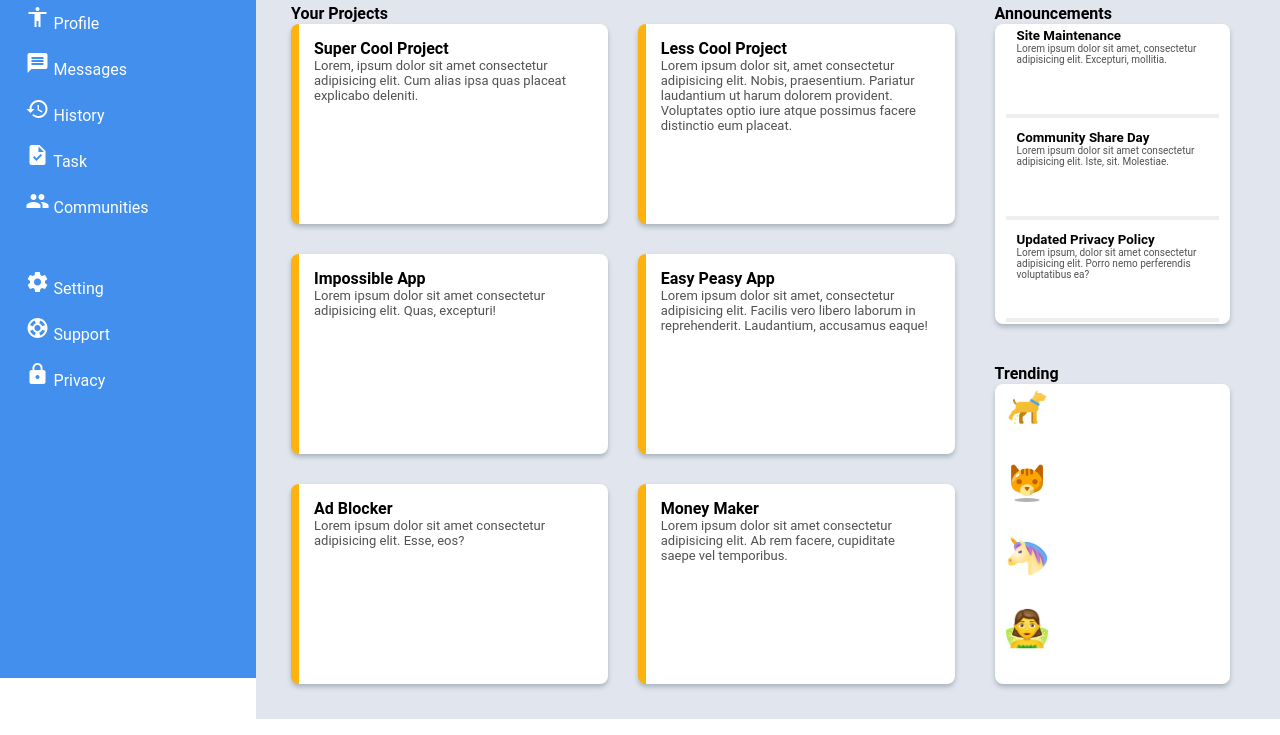
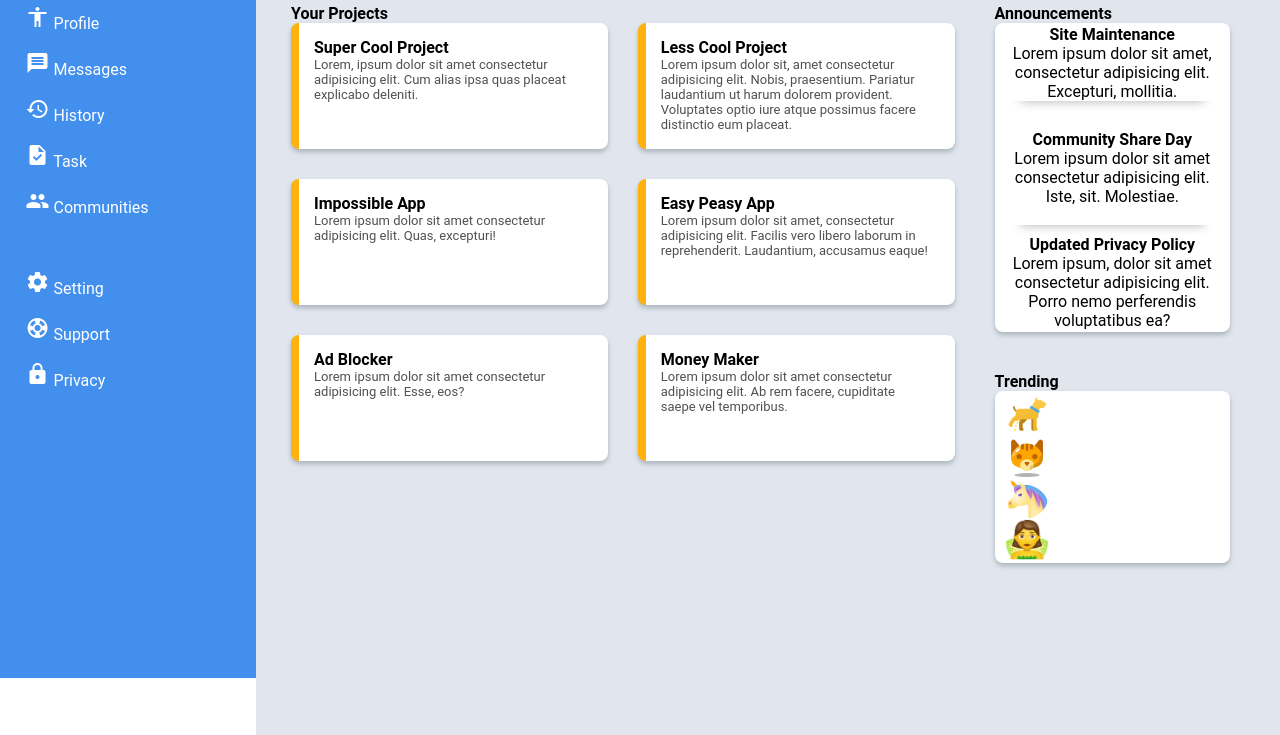
Before and after one commit to imprarthana/admindashboard, a plain HTML site: page index.html in a window 1280 px wide. Shown: the part 146-881 px from the top of the page. Drawn offline with Linux system fonts and the light colour scheme.

Commit message:
removed unnecessary div and added box shadow to grid "announcement"

```diff
--- a/css/style.css
+++ b/css/style.css
@@ -111,22 +111,16 @@ a {
 }
 
 #mainArticle {
-    height: 85vh;
+    /* height: 85vh; */
     background-color:rgb(225, 230, 238);
     display: grid;
-    grid-template-areas:".projects .grid2" ;
+    grid-template-areas:".grid1b .grid2" ;
     grid-template-columns: 5fr 2fr;
     padding: 30px 30px 35px 35px;
     grid-gap: 10px;
 }
 
-#projects{
-    display: grid;
-    grid-template-columns: 1fr;
-    grid-template-rows: 20px 1fr;
-}
-
-#grid1b{
+.yourprojects{
     display: grid;
     grid-template-columns: 1fr 1fr;
     grid-template-rows: 1fr 1fr 1fr;
@@ -134,17 +128,12 @@ a {
     color: black;
 }
 
-#grid1b >div {
+.yourprojects >div {
     background-color: white;
     border-radius: 8px;
     border-left: 8px solid #ffb005f6;
     box-shadow: 0 3px 5px rgb(171, 180, 187);
     padding: 15px 25px 17px 15px;
-}
-
-#grid1b .bold{
-    font-size: medium;
-    font-weight: bold;
 }
 
 #grid1b .text{
@@ -159,11 +148,6 @@ color: rgb(82, 80, 80);
     padding-left: 30px;
 }
 
-#grid2a{
-    display: grid;
-    grid-template-rows:20px 1fr;
-}
-
 #grid2a .boxB{
     display: grid;
     grid-template-rows: 1fr 1fr 1fr;
@@ -173,11 +157,6 @@ color: rgb(82, 80, 80);
     box-shadow: 0 3px 5px rgb(171, 180, 187);
     padding: 2px 11px 2px 11px;
     grid-gap: 10px;
-}
-
-#grid2b {
-    display:grid ;
-    grid-template-rows: 20px 1fr;
 }
 
 #grid2b .trendingContent{
@@ -195,21 +174,15 @@ color: rgb(82, 80, 80);
     border-radius: 8px;
     grid-gap: 10px;
     box-shadow: 0 3px 5px rgb(171, 180, 187);
-}
-
-#boxB .bold {
-    font-size: smaller;
-    font-weight: bold;
-}
+ }
 
 #boxB .text{
     font-size: x-small;
     color: rgb(82, 80, 80);
 }
+
 #box {
-    /* box-shadow: 0 3px 5px rgb(171, 180, 187); */
-    border-bottom: 4px inset;
-    padding: 2px 11px 2px 11px;
+    /* padding: 2px 11px 2px 11px; */
 }
 .trendingContent{
     display: grid;
--- a/index.html
+++ b/index.html
@@ -12,7 +12,7 @@
     />
     <link rel="stylesheet" href="https://cdnjs.cloudflare.com/ajax/libs/font-awesome/4.7.0/css/font-awesome.min.css">
 
-    <title>Practice Question</title>
+    <title>Admin Dashboard</title>
   </head>
 
   <body>
@@ -101,31 +101,31 @@
     </header>
 
     <article id="mainArticle">
-      <div id="projects">
-      <b><div id="grid1a">Your Projects</div></b>
-        <div id="grid1b">
-          <div id="box1">
-            <div class="bold">Super Cool Project</div>
-           <div class="text">Lorem, ipsum dolor sit amet consectetur adipisicing elit. Cum alias ipsa quas placeat explicabo deleniti.</div>
+      <div id="grid1b">
+      <h4>Your Projects</h4>
+        <div class="yourprojects">
+          <div>
+            <h4>Super Cool Project</h4>
+            <div class="text">Lorem, ipsum dolor sit amet consectetur adipisicing elit. Cum alias ipsa quas placeat explicabo deleniti.</div>
           </div>
-          <div id="box2">
-            <div class="bold">Less Cool Project</div>
+          <div>
+            <h4>Less Cool Project</h4>
             <div class="text">Lorem ipsum dolor sit, amet consectetur adipisicing elit. Nobis, praesentium. Pariatur laudantium ut harum dolorem provident. Voluptates optio iure atque possimus facere distinctio eum placeat.</div>
           </div>
-          <div id="box3">
-           <div class="bold"> Impossible App</div>
+          <div>
+           <h4> Impossible App</h4>
            <div class="text">Lorem ipsum dolor sit amet consectetur adipisicing elit. Quas, excepturi!</div>
           </div>
-          <div id="box4">
-           <div class="bold">Easy Peasy App</div>
+          <div>
+           <h4>Easy Peasy App</h4>
            <div class="text">Lorem ipsum dolor sit amet, consectetur adipisicing elit. Facilis vero libero laborum in reprehenderit. Laudantium, accusamus eaque!</div>
           </div>
-          <div id="box5">
-           <div class="bold">Ad Blocker</div>
+          <div>
+           <h4>Ad Blocker</h4>
            <div class="text">Lorem ipsum dolor sit amet consectetur adipisicing elit. Esse, eos?</div>
           </div>
-          <div id="box6">
-            <div class="bold">Money Maker</div>
+          <div>
+            <h4>Money Maker</h4>
             <div class="text">Lorem ipsum dolor sit amet consectetur adipisicing elit. Ab rem facere, cupiditate saepe vel temporibus.</div>
           </div>
         </div>
@@ -133,28 +133,27 @@
       </div>
       <div id="grid2">
         <div id="grid2a">
-          <b>Announcements</b>
-          <div id="boxB">
+          <h4>Announcements</h4>
+          <div class="boxB">
               <div id="box">
-                <div class="bold">Site Maintenance</div>
-                <div class="text">Lorem ipsum dolor sit amet, consectetur adipisicing elit. Excepturi, mollitia.</div>
+                <div class="box" style="box-shadow: 0px 15px 10px -15px rgb(176, 175, 175);">
+                 <h4>Site Maintenance</h4>
+                 <div class="text">Lorem ipsum dolor sit amet, consectetur
+                 adipisicing elit. Excepturi, mollitia.</div>
+                 </div>
               </div>
-              <div id="box">
-                <div class="bold">Community Share Day</div>
+              <div class="box" style="box-shadow: 0px 15px 10px -15px rgb(176, 175, 175); ">
+                <h4>Community Share Day</h4>
                 <div class="text">Lorem ipsum dolor sit amet consectetur adipisicing elit. Iste, sit. Molestiae.</div>
               </div>
-              <div id="box">
-                <div class="bold">Updated Privacy Policy</div>
+              <div class="box">
+                <h4>Updated Privacy Policy</h4>
                 <div class="text">Lorem ipsum, dolor sit amet consectetur adipisicing elit. Porro nemo perferendis voluptatibus ea?</div>
               </div>
             </div>
         </div>
         <div id="grid2b">
-          <div class="trendingHeading">
-            <b>
-              Trending
-            </b>
-          </div>
+            <h4>Trending</h4>
           <div class="trendingContent">
             <div>
               <img src="assets/dog-pee.png" style="width:42px; height:42px; float:left;">
```
